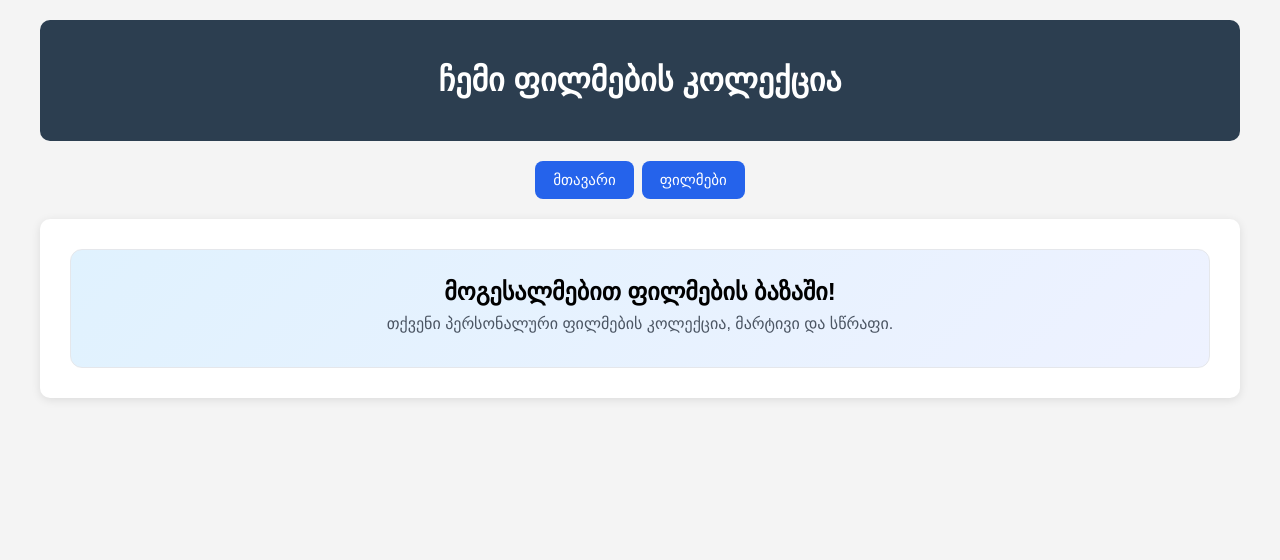
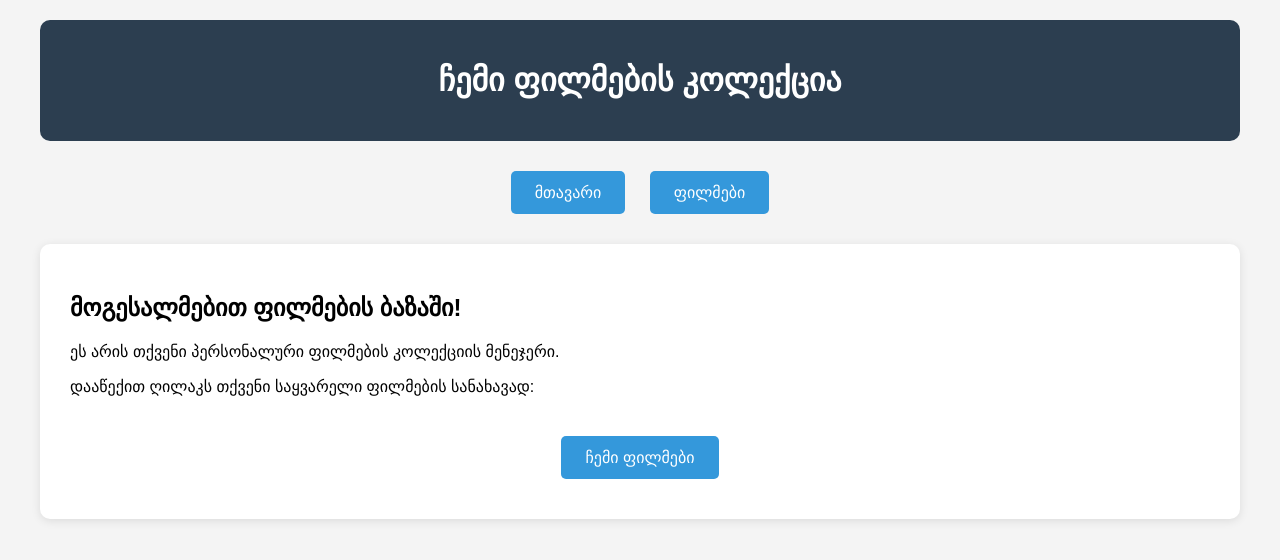
Before and after one commit to lukamumladze2/Django-, a Python web app: template exam_project/exam_app/templates/home.html in a window 1280 px wide. Shown: the top 560 px of the page. Run offline with Jinja, Linux system fonts and the light colour scheme; the template is opened without the code that fills it, so the values that code supplies are empty.

Commit message:
Django – საკონტროლო

```diff
--- a/exam_project/exam_app/templates/base.html
+++ b/exam_project/exam_app/templates/base.html
@@ -25,23 +25,21 @@
             margin-bottom: 20px;
         }
         nav {
-            display:flex;
-            justify-content:center;
-            gap:8px;
+            text-align: center;
             margin: 20px 0;
         }
         .btn {
             display: inline-block;
-            padding: 10px 18px;
-            background: #2563eb;
+            padding: 12px 24px;
+            background: #3498db;
             color: white;
             text-decoration: none;
-            border-radius: 8px;
-            font-size: 15px;
-            margin: 0;
+            border-radius: 5px;
+            font-size: 16px;
+            margin: 10px;
         }
         .btn:hover {
-            background: #1d4ed8;
+            background: #2980b9;
         }
         main {
             background: white;
--- a/exam_project/exam_app/templates/home.html
+++ b/exam_project/exam_app/templates/home.html
@@ -2,28 +2,13 @@
 {% block title %}მთავარი{% endblock %}
 
 {% block content %}
-<style>
-/***** Home-only styles *****/
-.hero{
-  background: linear-gradient(135deg, #e0f2fe, #eef2ff);
-  border: 1px solid #e5e7eb;
-  border-radius: 12px;
-  padding: 28px;
-  text-align: center;
-}
-.hero h2{margin:0 0 8px}
-.hero p{margin:0 0 6px;color:#4b5563}
-.actions{display:none}
-.actions .btn{display:none}
-.actions .btn:hover{display:none}
-.cards{display:grid;grid-template-columns:repeat(auto-fit,minmax(220px,1fr));gap:12px;margin-top:16px}
-.card{border:1px solid #e5e7eb;border-radius:10px;padding:14px;background:#fff}
-.card h3{margin:0 0 6px;font-size:16px}
-.card p{margin:0;color:#6b7280;font-size:14px}
-</style>
+<div class="welcome-page">
+    <h2>მოგესალმებით ფილმების ბაზაში!</h2>
+    <p>ეს არის თქვენი პერსონალური ფილმების კოლექციის მენეჯერი.</p>
+    <p>დააწექით ღილაკს თქვენი საყვარელი ფილმების სანახავად:</p>
 
-<div class="hero">
-    <h2>მოგესალმებით ფილმების ბაზაში!</h2>
-    <p>თქვენი პერსონალური ფილმების კოლექცია, მარტივი და სწრაფი.</p>
-        </div>
+    <div style="text-align: center; margin-top: 30px;">
+        <a href="/films/" class="btn">ჩემი ფილმები</a>
+    </div>
+</div>
 {% endblock %}
```
Also changed, not shown: exam_project/exam_app/urls.py (+4 -4 lines).
